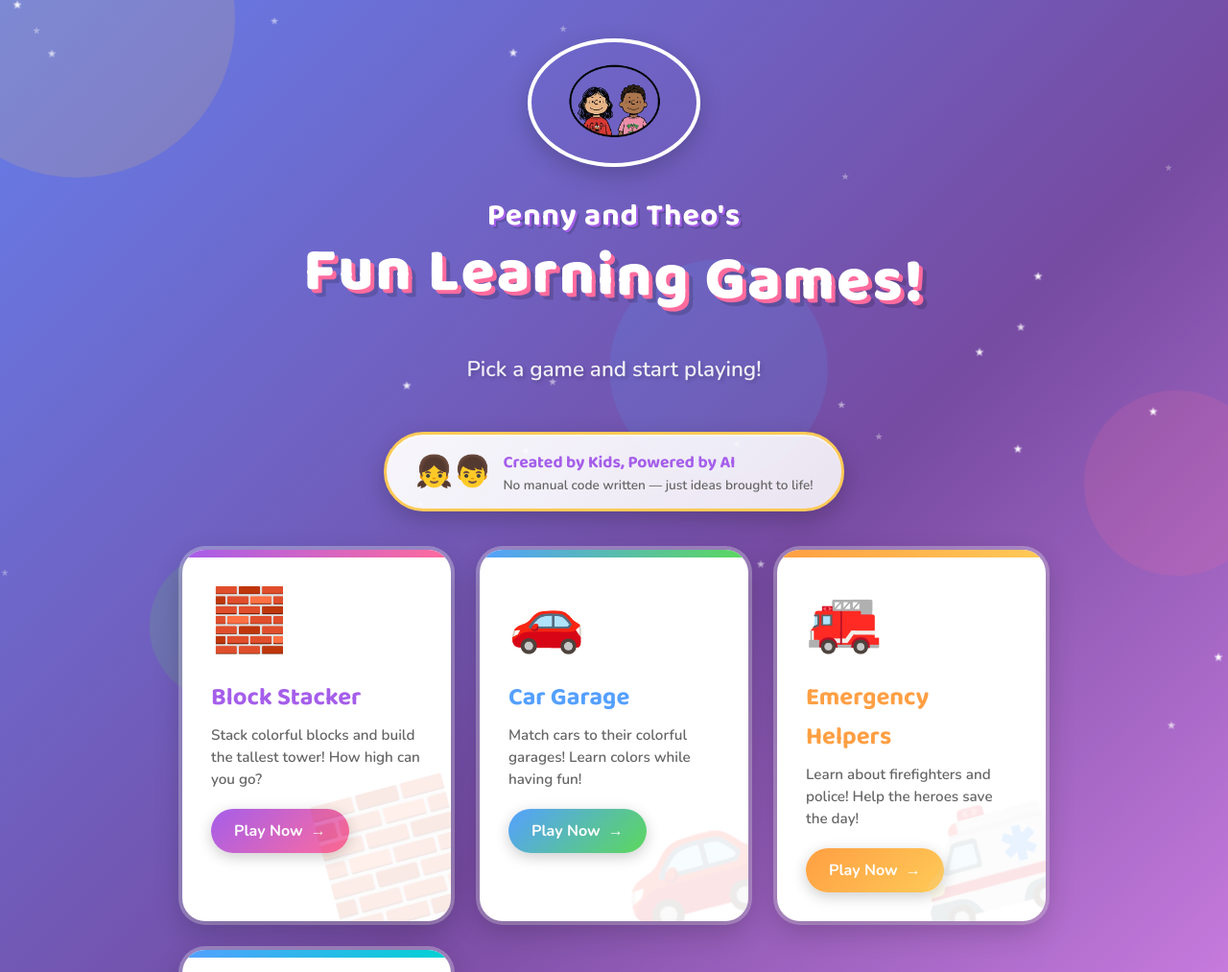
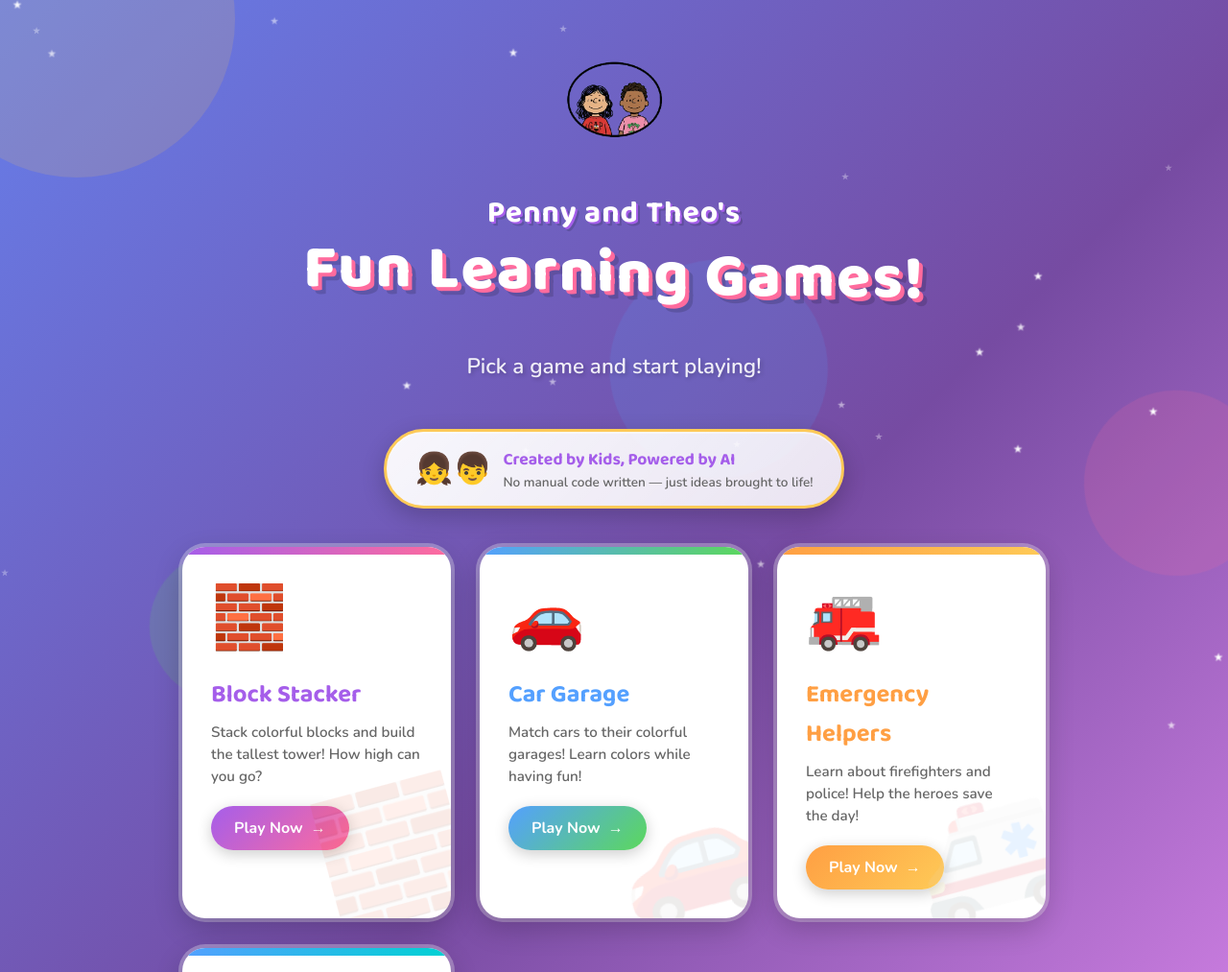
Before and after one commit to cdemeke/kids-learning-games, a plain HTML site: page index.html in a window 1280 px wide. Shown: the top 1013 px of the page at 96% size. Drawn offline with nearby package versions, Linux system fonts and the light colour scheme.

Commit message:
Fix logo double circle issue
Removed CSS border since image already has circular border

🤖 Generated with [Claude Code](https://claude.com/claude-code)

Co-Authored-By: Claude Opus 4.5 <noreply@anthropic.com>

```diff
--- a/index.html
+++ b/index.html
@@ -162,9 +162,6 @@
             width: 180px;
             height: auto;
             margin-bottom: 20px;
-            border-radius: 50%;
-            box-shadow: 0 8px 25px rgba(0, 0, 0, 0.2);
-            border: 4px solid white;
         }
 
         .title-header {
```
